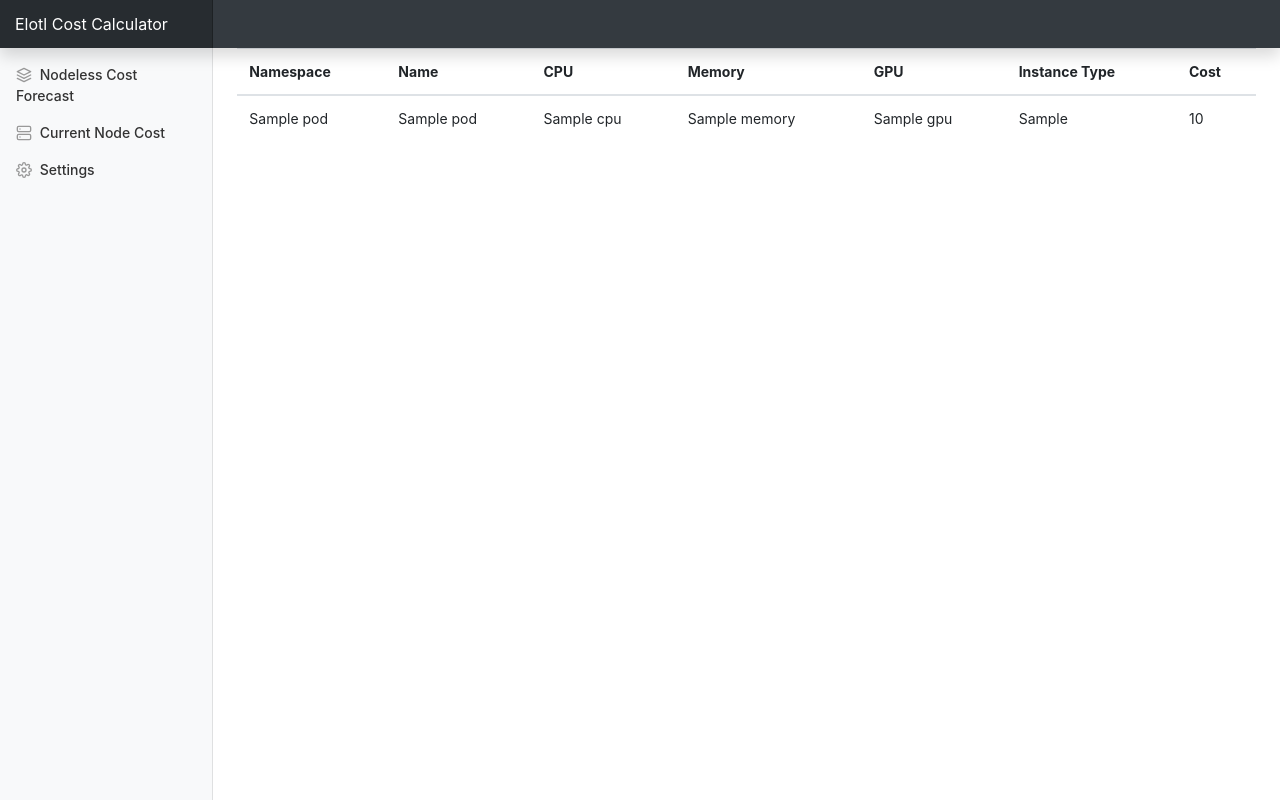
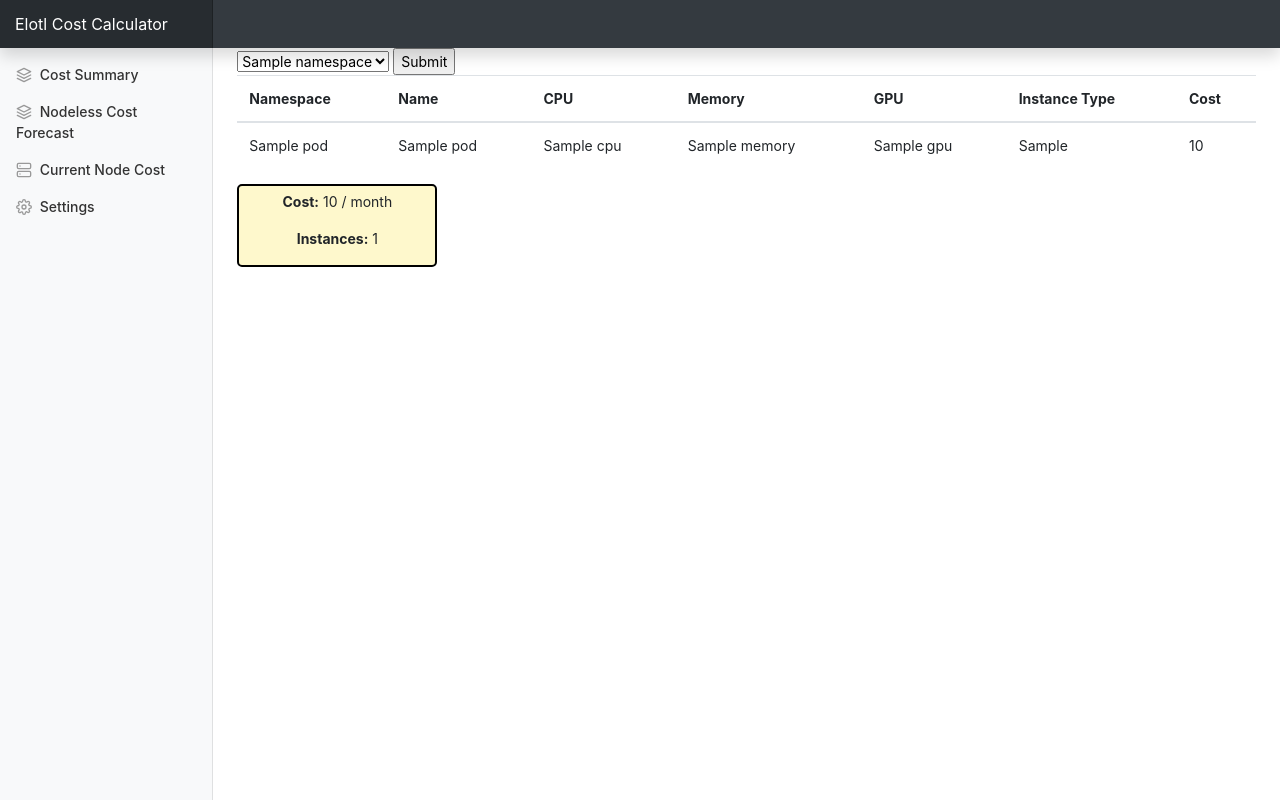
Before and after one commit to elotl/nodeless-cost-calculator, a Flask app: template cost_calculator/templates/cost_summary.html in a window 1280 px wide. Run offline with Flask 2, Linux system fonts and the light colour scheme; the template is opened without the code that fills it: most values are stand-ins (such as "Sample title", 1, 10 or a date in 2020); some libraries are stand-ins or nearby versions.

Commit message:
adding root comparison page, creating some new functions to pull the necessary node data. Still need to clean up some of the route functions

```diff
--- a/cost_calculator/app.py
+++ b/cost_calculator/app.py
@@ -9,11 +9,12 @@ from pprint import pprint
 from collections import defaultdict
 import logging
 import functools
+import json
 
 import attr
 from kubernetes import client, config
 from kubernetes.utils import parse_quantity
-from flask import Flask
+from flask import Flask, jsonify, request
 from flask_apscheduler import APScheduler
 import flask
 
@@ -98,11 +99,55 @@ class Pod:
 
         return cls(namespace, name, cpu, memory, gpu_spec)
 
+    def find_pod_by_name(self, pod_name):
+        # todo
+        if self.name == pod_name:
+            return {
+                'namespace': self.namespace,
+                'name': self.name,
+                'cpu': self.cpu,
+                'memory': self.memory,
+                'gpu_spec': self.gpu_spec,
+                'instance_type': self.instance_type,
+                'cost': self.cost
+            }
+
+    def serialize(self):
+        return {
+            'namespace': self.namespace,
+            'name': self.name,
+            'cpu': self.cpu,
+            'memory': self.memory,
+            'gpu_spec': self.gpu_spec,
+            'instance_type': self.instance_type,
+            'cost': self.cost
+        }
+
     def __str__(self):
         return f'<{self.namespace}:{self.name}, {self.instance_type}, {self.cost}>'
 
     def __repr__(self):
         return str(self)
+
+
+@attr.s
+class Node:
+    '''Our representation of a kubernetes worker node'''
+    name = attr.ib()
+    nodegroup = attr.ib()
+    cpu = attr.ib()
+    memory = attr.ib()
+    gpu_spec = attr.ib()
+    instance_type = attr.ib(default='')
+    cost = attr.ib(default=0.0)
+
+    @classmethod
+    def from_k8s(cls, node):
+        # todo
+        name = node.metadata.labels['alpha.eksctl.io/instance-id']
+        nodegroup = node.metadata.labels['alpha.eksctl.io/nodegroup-name']
+        instance_type = node.metadata.labels["beta.kubernetes.io/instance-type"]
+        return cls(name, nodegroup, '', '', '', instance_type, 0.0)
 
 
 @attr.s
@@ -120,6 +165,9 @@ class CostCalculator:
     instance_selector = attr.ib()
     cost_summary = attr.ib(default=attr.Factory(dict))
     no_resource_spec = attr.ib(default=False)
+    hours_in_week = 168
+    hours_in_month = 730
+    hours_in_year = 8760
     # def __attrs_post_init__(self):
     #     if self.namespace:
     #         self.pod_lister_func = functools.partial(
@@ -135,6 +183,42 @@ class CostCalculator:
                 pod.no_resource_spec = True
         return pods
 
+    def calculate_current_cluster_cost(self):
+        # todo
+        # calculate the cost of the cluster currently with nodes
+        nodes = self.get_nodes()
+        for node in nodes:
+            node_spec = self.instance_selector.spec_for_inst_type(node.instance_type)
+            node.cpu = node_spec['cpu']
+            node.memory = node_spec['memory']
+            node.cost = node_spec['price']
+            node.gpu_spec = node_spec['gpu']
+        return nodes
+
+    def calculate_cost(self, namespace, num_hours, pod_name=''):
+        if namespace == 'all':
+            namespace = ''
+        pod_list = self.calculate_cluster_cost(namespace)
+        if pod_name != '':
+            for pod in pod_list:
+                if pod.name != pod_name:
+                    # todo -- no such named pod exists
+                    continue
+                else:
+                    return round(pod.cost * num_hours, 3)
+        else:
+            # get monthly cost for all pods in aggregate
+            cost = 0.0
+            for pod in pod_list:
+                # todo remove debug statement
+                print(pod.name, pod.cost)
+                cost += pod.cost
+            return round(cost * num_hours, 3)
+
+    def pod_costs(self, namespace):
+        pods = self.calculate_cluster_cost(namespace)
+        return jsonify(costs=[pod.cost * 100 for pod in pods])
+
     def get_pods(self, namespace):
         if namespace == '':
             kpods = self.core_client.list_pod_for_all_namespaces()
@@ -143,6 +227,11 @@ class CostCalculator:
         # todo, remove debugging
         print('num pods', len(kpods.items))
         return [Pod.from_k8s(kpod) for kpod in kpods.items]
+
+    def get_nodes(self):
+        nodes = self.core_client.list_node()
+        print('num worker nodes', len(nodes.items))
+        return [Node.from_k8s(node) for node in nodes.items]
 
 
 def make_cost_calculator(kubeconfig, cloud_provider, region):
@@ -158,34 +247,168 @@ def make_cost_calculator(kubeconfig, cloud_provider, region):
 
 @app.route('/')
 def cost_summary():
+    # TODO clean this up!!!
     global cost_calculator
+    # blank namespace will retrieve pods in all namespaces
     namespace = ''
+    data = {
+        'pod_cost': 0,
+        'pod_count': 0,
+        'pod_total_cpu': 0,
+        'pod_total_memory': 0,
+        'node_cost': 0,
+        'node_count': 0,
+        'node_total_cpu': 0,
+        'node_total_memory': 0,
+        'savings': 0,
+        'savings_percentage': 0
+    }
     pods = cost_calculator.calculate_cluster_cost(namespace)
-    return flask.render_template('cost_summary.html', pods=pods)
+    nodes = cost_calculator.calculate_current_cluster_cost()
+    for node in nodes:
+        data['node_cost'] += node.cost
+        data['node_total_cpu'] += node.cpu
+        data['node_total_memory'] += node.memory
+    for pod in pods:
+        data['pod_cost'] += pod.cost
+        data['pod_total_cpu'] += pod.cpu
+        data['pod_total_memory'] += pod.memory
+    data['node_cost'] = round(data['node_cost'] * cost_calculator.hours_in_month, 3)
+    data['pod_cost'] = round(data['pod_cost'] * cost_calculator.hours_in_month, 3)
+    data['node_count'] = len(nodes)
+    data['pod_count'] = len(pods)
+    data['savings'] = data['node_cost'] - data['pod_cost']
+    data['savings_percentage'] = (data['savings'] / data['node_cost']) * 100
+
+    return flask.render_template('comparison.html', data=data)
 
 
-kubeconfig='/home/bcox/.kube/config'
+@app.route('/node_cost')
+def node_cost():
+    global cost_calculator
+    data = {
+        'cost': 0,
+        'nodes': [],
+        'node_count': 0
+    }
+    nodes = cost_calculator.calculate_current_cluster_cost()
+    for node in nodes:
+        print(node)
+        data['cost'] += node.cost
+    data['cost'] = round(data['cost'] * cost_calculator.hours_in_month, 3)
+    data['nodes'] = nodes
+    data['node_count'] = len(nodes)
+
+    # get the pod selected
+    return flask.render_template('node_cost.html', data=data)
+
+
+@app.route('/nodeless_forcast', methods=['GET', 'POST'])
+def forcast_summary():
+    global cost_calculator
+    # blank namespace will retrieve pods in all namespaces
+    namespace = ''
+    # get all the pods
+    data = {
+        'cost': 0,
+        'pods': [],
+        'pod_count': 0,
+        'namespaces': ['all']
+    }
+    pods = cost_calculator.calculate_cluster_cost(namespace)
+    for pod in pods:
+        if pod.namespace not in data['namespaces']:
+            data['namespaces'].append(pod.namespace)
+
+    if request.method == 'POST':
+        namespace = request.form.get('namespaces')
+        for pod in pods:
+            if pod.namespace != namespace and namespace != 'all':
+                continue
+            data['pods'].append(pod)
+
+    if request.method == 'GET':
+        data['pods'] = pods
+
+    data['cost'] = cost_calculator.calculate_cost(namespace, cost_calculator.hours_in_month)
+    data['pod_count'] = len(data['pods'])
+
+    return flask.render_template('cost_summary.html', data=data)
+
+
+@app.route('/api/cost/pods/<namespace>', methods=['GET'])
+def calc(namespace):
+    global cost_calculator
+    if namespace == 'all':
+        namespace = ''
+    return cost_calculator.pod_costs(namespace)
+
+
+# todo -- make these cli args, if none provided try and autodetect
+kubeconfig='/Users/jrroman/.kube/config'
 cloud_provider = 'aws'
 region = 'us-east-1'
 cost_calculator = make_cost_calculator(
     kubeconfig, cloud_provider, region)
 # cost_calculator.calculate_cluster_cost()
 
-# class FlaskConfig:
-#     pass
+class FlaskConfig:
+    pass
 
-# flask_config = FlaskConfig()
-# flask_config.JOBS = [
-#     {
-#         'id': 'job1',
-#         'func': cost_calculator.calculate_cluster_cost,
-#         # 'args': (),
-#         'trigger': 'interval',
-#         'seconds': 20,
-#     }
-# ]
-# app.config.from_object(flask_config)
-# scheduler = APScheduler()
-# scheduler.init_app(app)
-# scheduler.start()
-# app.run()
+flask_config = FlaskConfig()
+#flask_config.JOBS = [
+#    {
+#        'id': 'job1',
+#        'func': calculate,
+#        'args': (),
+#        'trigger': 'interval',
+#        'seconds': 20,
+#    }
+#]
+app.config.from_object(flask_config)
+scheduler = APScheduler()
+scheduler.init_app(app)
+scheduler.start()
+
+if __name__ == "__main__":
+    app.run()
+
+#@app.route('/api/cost/pod/<pod_name>', methods=['GET'])
+#def pod_cost_by_name(pod_name):
+#    global cost_calculator
+#    namespace = ''
+#    pod_cost = cost_calculator.calculate_monthly_cost(namespace, pod_name)
+#    return jsonify(pod_cost)
+#
+#
+#@app.route('/api/cost/namespace/<namespace>', methods=['GET'])
+#def pod_cost_by_namespace(namespace):
+#    global cost_calculator
+#    pod_cost = cost_calculator.calculate_cost(namespace)
+#    return jsonify(pod_cost)
+#
+#
+#@app.route('/api/cost/<timeframe>', methods=['GET'])
+#def total_pods_cost(timeframe):
+#    global cost_calculator
+#    namespace = ''
+#    # todo -- cleanup hardcoded time values
+#    if timeframe == 'week':
+#        timeframe = cost_calculator.hours_in_week
+#    elif timeframe == 'month':
+#        timeframe = cost_calculator.hours_in_month
+#    elif timeframe == 'year':
+#        timeframe = cost_calculator.hours_in_year
+#    else:
+#        # todo -- add catch for no such timeframe
+#        return
+#
+#    pod_cost = cost_calculator.calculate_cost(namespace, timeframe)
+#    return jsonify(pod_cost)
+#
+#
+#
+#@app.route('/api/pods', methods=['GET'])
+#def calculate():
+#    pod_list = cost_calculator.calculate_cluster_cost('')
+#    return jsonify(pods=[pod.serialize() for pod in pod_list])
--- a/cost_calculator/instance_selector.py
+++ b/cost_calculator/instance_selector.py
@@ -38,6 +38,12 @@ class InstanceSelector(object):
         self.cloud = cloud
         self.inst_data = inst_data_by_region[region]
         self.custom_data = custom_inst_data_by_region.get(region, {})
+
+    def spec_for_inst_type(self, inst_type):
+        # todo handle nil return
+        for inst in self.inst_data:
+            if inst_type == inst["instanceType"]:
+                return inst
 
     def price_for_cpu_spec(self, cpu, inst):
         if not inst['burstable']:
--- a/cost_calculator/static/dashboard.css
+++ b/cost_calculator/static/dashboard.css
@@ -112,3 +112,56 @@ body {
 .my-data-table {
     overflow-y: hidden;
 }
+
+.cost-card {
+    align-items: center;
+    background-color: rgba(251, 219, 0, .2);
+    border: 2px solid #000000;
+    border-radius: 5px;
+    display: flex;
+    flex-direction: column;
+    float: left;
+    padding-top: 5px;
+    margin: auto 0;
+    min-width: 200px;
+}
+
+.savings-summary {
+    display: flex;
+    flex-direction: column;
+    align-items: center;
+}
+
+.savings-summary-box {
+    align-items: center;
+    background-color: rgba(251, 219, 0, .2);
+    border: 2px solid #000000;
+    box-sizing: content-box;
+    border-radius: 10px;
+    display: flex;
+    flex-direction: column;
+    padding: 10px 0;
+    margin: 30px 0;
+    width: 40%;
+}
+
+.savings-summary-text {
+    font-size: 2em;
+    font-weight: 700;
+    color: rgba(40, 167, 69);
+}
+
+.savings-table {
+    box-shadow: 1px 1px 1px 2px;
+    margin: 20px 0;
+    text-align: center;
+    width: 40%;
+}
+
+.savings-summary-header {
+    font-size: 1.5em;
+}
+
+.savings-table-header {
+    font-size: 1.5em;
+}
--- a/cost_calculator/static/dashboard.js
+++ b/cost_calculator/static/dashboard.js
@@ -2,11 +2,19 @@
 
 (function () {
   'use strict'
+  console.log('hello');
 
   feather.replace()
 
+  const namespace = document.getElementsByClassName('namespace-option')[1].value;
+  const costURL = `/api/cost/pods/${namespace}`;
+  console.log(costURL);
+  fetch(costURL)
+    .then(resp => resp.json())
+    .then(data => {
+      console.log(data)
       // Graphs
-  var ctx = document.getElementById('myChart')
+      var ctx = document.getElementById('forcast-chart').getContext('2d');
       // eslint-disable-next-line no-unused-vars
       var myChart = new Chart(ctx, {
         "type": 'line',
@@ -21,15 +29,7 @@
             'Saturday'
           ],
           datasets: [{
-        data: [
-          15339,
-          21345,
-          18483,
-          24003,
-          23489,
-          24092,
-          12034
-        ],
+            data: data.costs,
             lineTension: 0,
             backgroundColor: 'transparent',
             borderColor: '#007bff',
@@ -38,6 +38,7 @@
           }]
         },
         options: {
+          responsive: true,
           scales: {
             yAxes: [{
               ticks: {
@@ -45,9 +46,17 @@
               }
             }]
           },
+          layout: {
+            padding: {
+              left: 50,
+              right: 0,
+              top: 0,
+              bottom: 0
+          },
           legend: {
-        display: false
+            display: true
           }
         }
-  })
+      }});
+    });
 }())
--- a/cost_calculator/templates/base.html
+++ b/cost_calculator/templates/base.html
@@ -37,11 +37,10 @@
           {% if error_message %}
           <div class="p-2 mb-2 bg-danger text-white">
             <p>
-	      <strong>Erorr:</strong> {{ error_message }}
+              <strong>Error:</strong> {{ error_message }}
             </p>
           </div>
           {% endif %}
-
           {% block content %}{% endblock %}
         </main>
       </div>
@@ -49,13 +48,10 @@
     <script src="static/jquery/jquery-3.5.1.min.js"></script>
     <script src="static/bootstrap-4.5.0-dist/js/bootstrap.min.js"></script>
     <script src="static/feather/feather.min.js"></script>
-    <!-- <script src="dashboard.js"></script>
-    -->
+    <script src="static/Chart.js/2.9.3/Chart.min.js"></script>
     <script src="static/popper/popper.min.js"></script>
     <script src="static/feather/feather.min.js"></script>
-    <script>
-     feather.replace()
-    </script>
+    <script src="static/dashboard.js"></script>
     {% block chartjs %}{% endblock %}
   </body>
 
--- /dev/null
+++ b/cost_calculator/templates/cost_card.html
@@ -0,0 +1,6 @@
+{% block costcard %}
+<div class=cost-card>
+  <p><strong>Cost:</strong> {{ cost }} / month</p>
+  <p><strong>Instances:</strong> {{ num_pods }} </p>
+</div>
+{% endblock %}
--- a/cost_calculator/templates/cost_summary.html
+++ b/cost_calculator/templates/cost_summary.html
@@ -2,6 +2,15 @@
 
 {% block content %}
 
+<div class="cost-summary">
+  <form action="" method="POST">
+    <select name="namespaces" onchange="">
+      {% for namespace in data.namespaces %}
+      <option class="namespace-option" value={{namespace}}>{{namespace}}</option>
+      {% endfor %}
+    </select>
+    <input type="submit" />
+  </form>
   <table class="table">
     <thead>
       <!-- NAME      UNITS     RUNNING   STATUS    RESTARTS   NODE      IP        AGE-->
@@ -15,7 +24,7 @@
         <th>Cost</th>
       </tr>
       <tbody>
-      {% for pod in pods %}
+        {% for pod in data.pods %}
         <tr>
           <td>{{ pod.namespace|e }}</td>
           <td>{{ pod.name|e }}</td>
@@ -32,6 +41,11 @@
         </tr>
         {% endfor %}
       </tbody>
+    </thead>
   </table>
+  {% with cost=data.cost, num_pods=data.pod_count %}
+    {% include 'cost_card.html' %}
+  {% endwith %}
+</div>
 
 {% endblock %}
--- a/cost_calculator/templates/sidebar.html
+++ b/cost_calculator/templates/sidebar.html
@@ -2,7 +2,13 @@
   <div class="sidebar-sticky">
     <ul class="nav flex-column">
       <li class="nav-item">
-	<a class="nav-link {{ 'active' if active_page == 'nodeless_cost' }}" href="/">
+        <a class="nav-link {{ 'active' if active_page == 'cost_summary' }}" href="/">
+          <span data-feather="layers"></span>
+          Cost Summary
+        </a>
+      </li>
+      <li class="nav-item">
+        <a class="nav-link {{ 'active' if active_page == 'nodeless_cost' }}" href="/nodeless_forcast">
           <span data-feather="layers"></span>
           Nodeless Cost Forecast
         </a>
```
Also changed, not shown: cost_calculator/templates/chart.html (added, +7 -0 lines), cost_calculator/templates/comparison.html (added, +39 -0 lines), cost_calculator/templates/node_cost.html (added, +36 -0 lines), 1 other file. Lines whose indentation alone changed are shown as unchanged.
